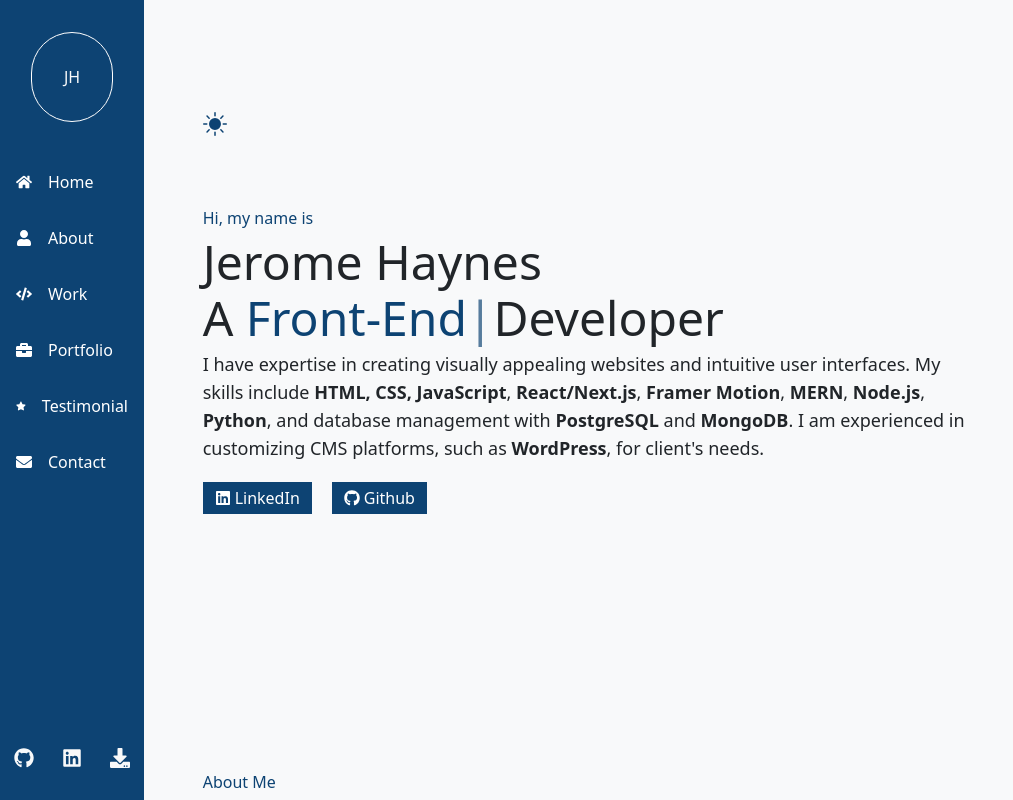
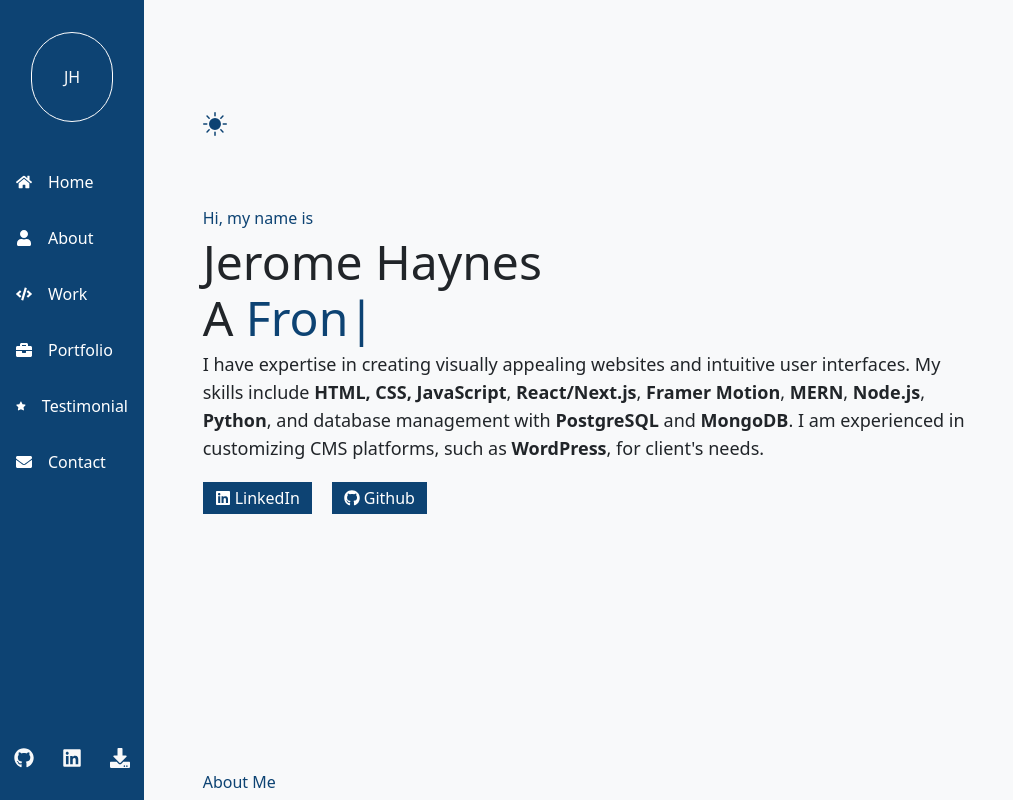
Before and after one commit to dev-rome/v3, a Next.js app: page /home in a window 1280 px wide. Shown: the top 800 px of the page, without its empty margins (0-1013 px from the left). Built offline with nearby package versions, Linux system fonts and the light colour scheme.

Commit message:
edit hero section

```diff
--- a/src/components/hero/Hero.tsx
+++ b/src/components/hero/Hero.tsx
@@ -9,7 +9,7 @@ export default function Hero() {
 
   useEffect(() => {
     const typed = new Typed(typedRef.current!, {
-      strings: ["Full-Stack", "Freelance", "Front-End"],
+      strings: ["Software Engineer", "Freelancer", "Front-End Engineer"],
       typeSpeed: 50,
       backSpeed: 50,
       backDelay: 1500,
@@ -35,7 +35,6 @@ export default function Hero() {
           className="text-[#0D4373] dark:text-[#7AB9F0]"
           ref={typedRef}
         ></span>
-        Developer
       </h2>
       <p className="md:max-w-3xl text-[#212529] dark:text-[#f8f9fa] md:text-lg mb-5">
         I have expertise in creating visually appealing websites and intuitive
```
